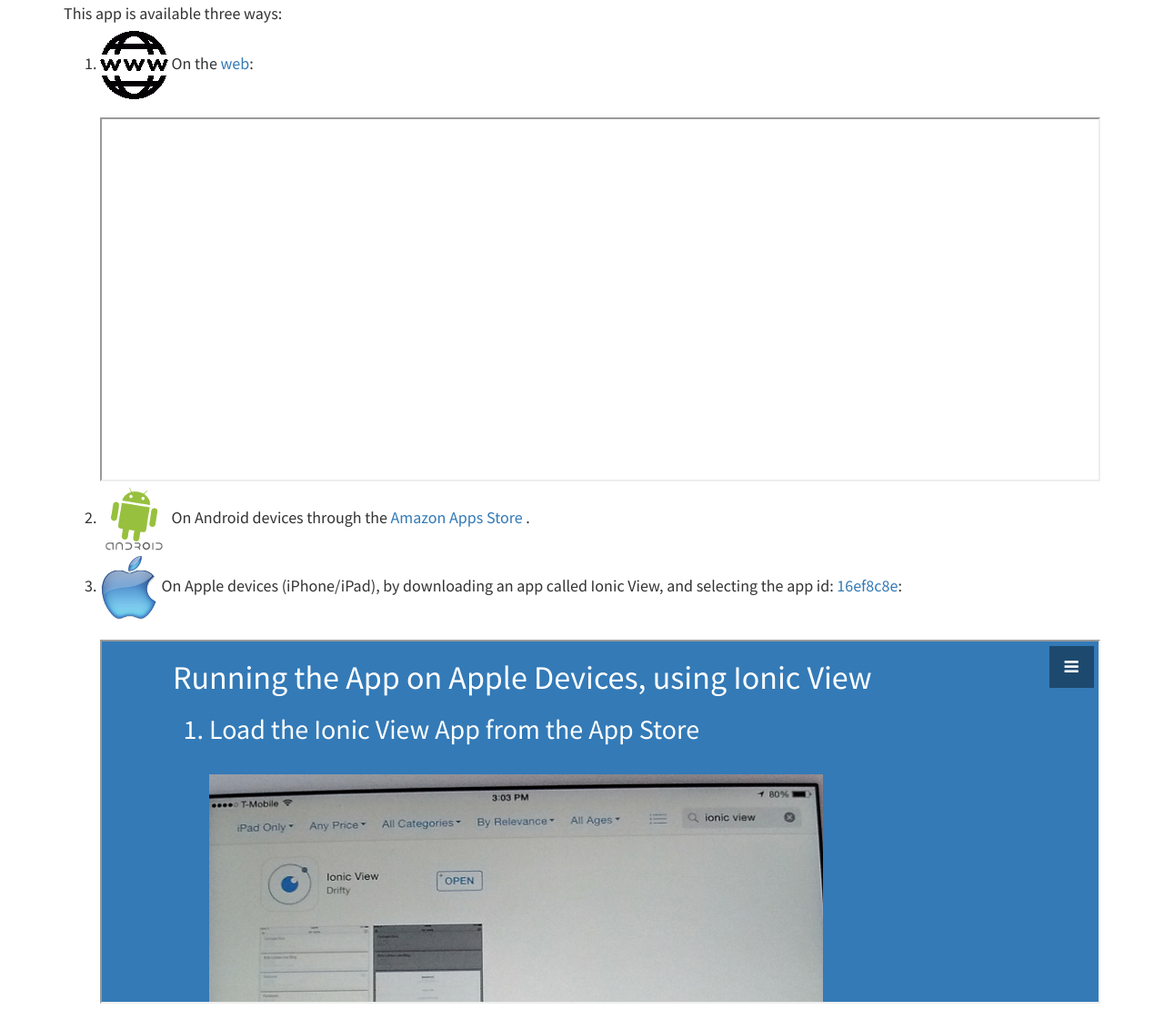
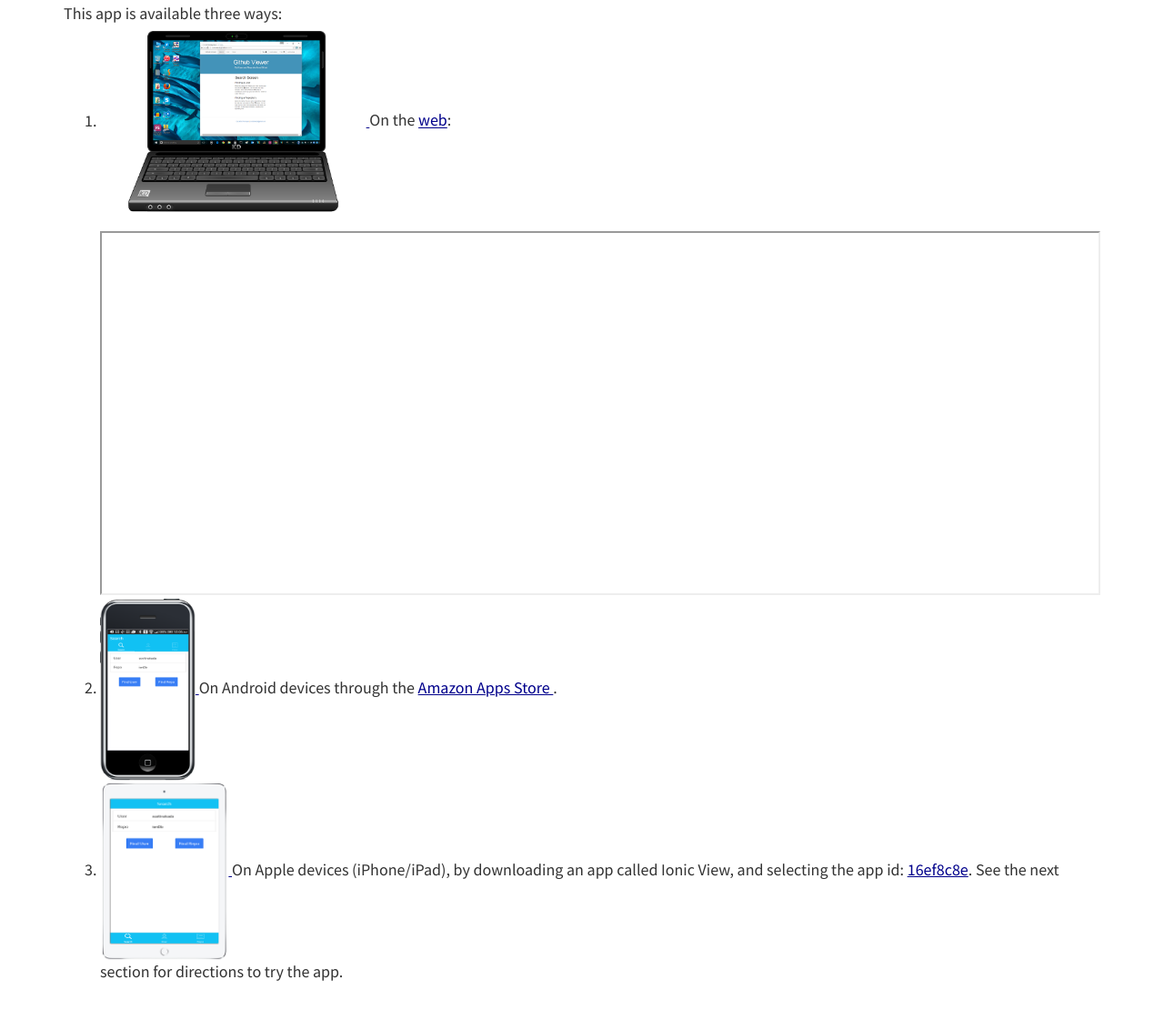
Before and after one commit to scottnakada/GitViewer, a plain HTML site: page index.html in a window 1280 px wide. Shown: the part 1260-2370 px from the top of the page at 91% size. Drawn offline with Linux system fonts and the light colour scheme.

Commit message:
Add images of the apps on devices.

```diff
--- a/css/stylish-portfolio.css
+++ b/css/stylish-portfolio.css
@@ -215,3 +215,8 @@
 footer {
     padding: 100px 0;
 }
+
+a {
+    color: darkblue;
+    text-decoration: underline;
+}
--- a/index.html
+++ b/index.html
@@ -104,13 +104,13 @@
 
         <div class="row">
             <a data-ng-href="{{web.link}}">
-                <img data-ng-src="{{details.web.image}}" data-ng-show="platforms.web"/>
+                <img data-ng-src="{{web.image}}" height="200px" data-ng-show="platforms.web"/>
             </a>
             <a data-ng-href="{{android.link}}">
-                <img data-ng-src="{{details.android.image}}" data-ng-show="platforms.android"/>
+                <img data-ng-src="{{android.image}}" height="200px" data-ng-show="platforms.android"/>
             </a>
             <a data-ng-href="{{ios.link}}">
-                <img data-ng-src="{{details.ios.image}}" data-ng-show="platforms.ios"/>
+                <img data-ng-src="{{ios.image}}" height="200px" data-ng-show="platforms.ios"/>
             </a>
             <a data-ng-href="{{details.arduino.link}}">
                 <img data-ng-src="{{details.arduino.image}}" data-ng-show="platforms.arduino"/>
@@ -251,7 +251,7 @@
             <ol>
                 <li>
                     <a data-ng-href="{{web.link}}">
-                        <img data-ng-src="{{details.web.image}}" data-ng-show="platforms.web"/>
+                        <img data-ng-src="{{web.image}}" height="200px" data-ng-show="platforms.web"/>
                     </a>
                     On the <a data-ng-href="{{web.link}}">web</a>:<br><br>
                     <iframe width="100%" height="400px"
@@ -261,7 +261,7 @@
                 </li>
                 <li>
                     <a data-ng-href="{{android.link}}">
-                        <img data-ng-src="{{details.android.image}}" data-ng-show="platforms.android"/>
+                        <img data-ng-src="{{android.image}}" height="200px" data-ng-show="platforms.android"/>
                     </a>
                     On Android devices through the
                     <a data-ng-href="{{android.link}}">
@@ -270,14 +270,11 @@
                 </li>
                 <li>
                     <a data-ng-href="{{ios.link}}">
-                        <img data-ng-src="{{details.ios.image}}" data-ng-show="platforms.ios"/>
+                        <img data-ng-src="{{ios.image}}" height="200px" data-ng-show="platforms.ios"/>
                     </a>
                     On Apple devices (iPhone/iPad), by downloading an app called Ionic View, and selecting the
-                    app id: <a href="#ios">{{ios.ionicViewId}}</a>:<br><br>
-                    <iframe width="100%" height="400px"
-                            src="#ios">
-                        <p>Your browser does not support iframes.</p>
-                    </iframe>
+                    app id: <a href="#ios">{{ios.ionicViewId}}</a>.   See the next section for directions
+                    to try the app.<br><br>
                 </li>
             </ol>
         </h4>
--- a/js/controller.js
+++ b/js/controller.js
@@ -8,13 +8,16 @@
 
                 // Links to the Platform Apps
                 $scope.web = {
-                    link: "http://scottnakada.github.io/GitViewer/yoGitViewer/dist/public/index.html"
+                    link: "http://scottnakada.github.io/GitViewer/yoGitViewer/dist/public/index.html",
+                    image: "images/LaptopGitViewer.png"
                 };
                 $scope.android = {
-                    link: "http://www.amazon.com/Quickstart-Prototypes-GitViewer/dp/B0144CR3GI/ref=sr_1_1?s=mobile-apps&ie=UTF8&qid=1440007082&sr=1-1&keywords=gitviewer"
+                    link: "http://www.amazon.com/Quickstart-Prototypes-GitViewer/dp/B0144CR3GI/ref=sr_1_1?s=mobile-apps&ie=UTF8&qid=1440007082&sr=1-1&keywords=gitviewer",
+                    image: "images/AndroidGitViewer.png"
                 };
                 $scope.ios = {
                     link: "#ios",
+                    image: "images/iPadGitViewer.png",
                     ionicViewId: "16ef8c8e"
                 };
                 $scope.github = {
```
Also changed, not shown: README.md, images/AndroidGitViewer.png (added), images/LaptopGitViewer.png (added), images/iPadGitViewer.png (added).
